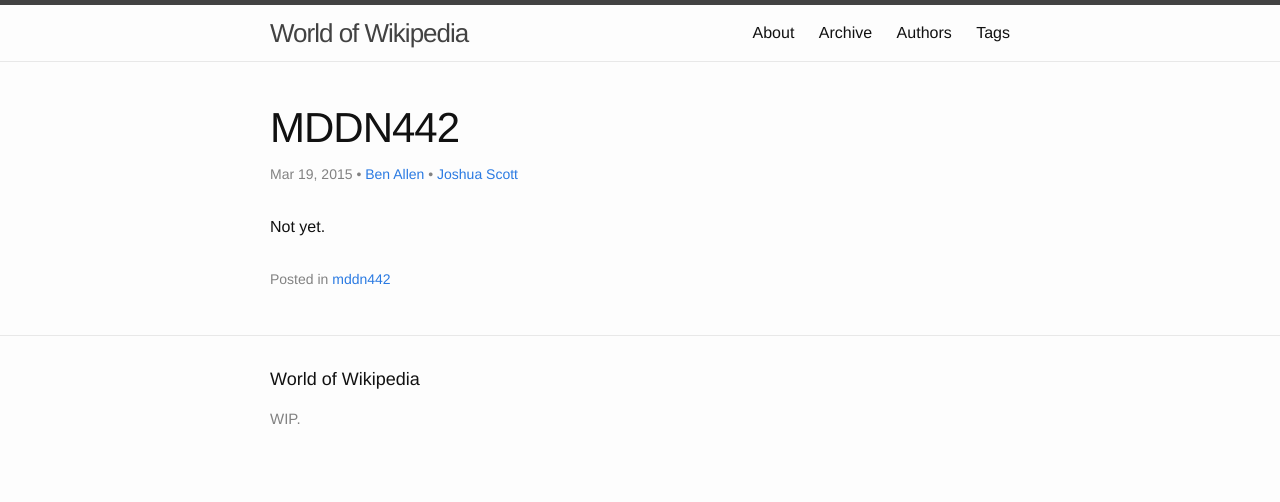
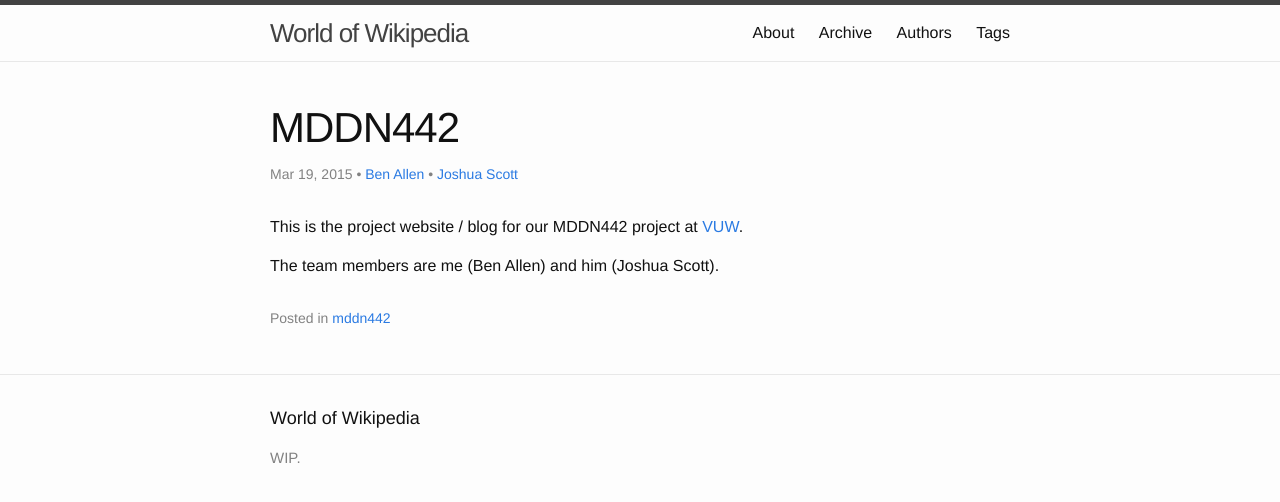
Before and after one commit to JJscott/World-of-Wikipedia, a Jekyll site: the page built from _posts/2015-03-19-first.md, in a window 1280 px wide. Shown: the top 502 px of the page. Built offline with Jekyll 4.4.1, drawn with Linux system fonts in a browser that asks for light colours; comment, search, counter and statistics services are not loaded.

Commit message:
real first post

```diff
--- a/_posts/2015-03-19-first.md
+++ b/_posts/2015-03-19-first.md
@@ -4,4 +4,6 @@
 tags: [mddn442]
 ---
 
-Not yet.
+This is the project website / blog for our MDDN442 project at [VUW](http://www.victoria.ac.nz/design/).
+
+The team members are me (Ben Allen) and him (Joshua Scott).
```
